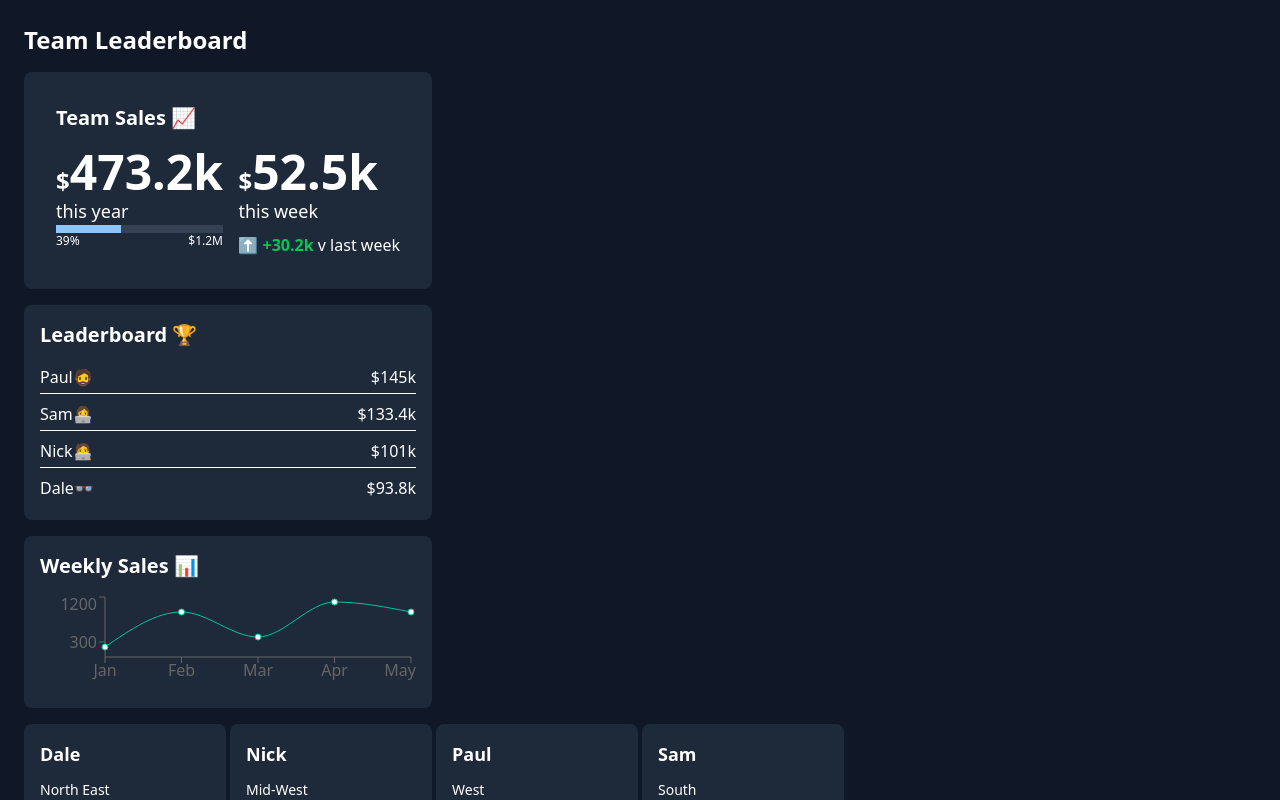
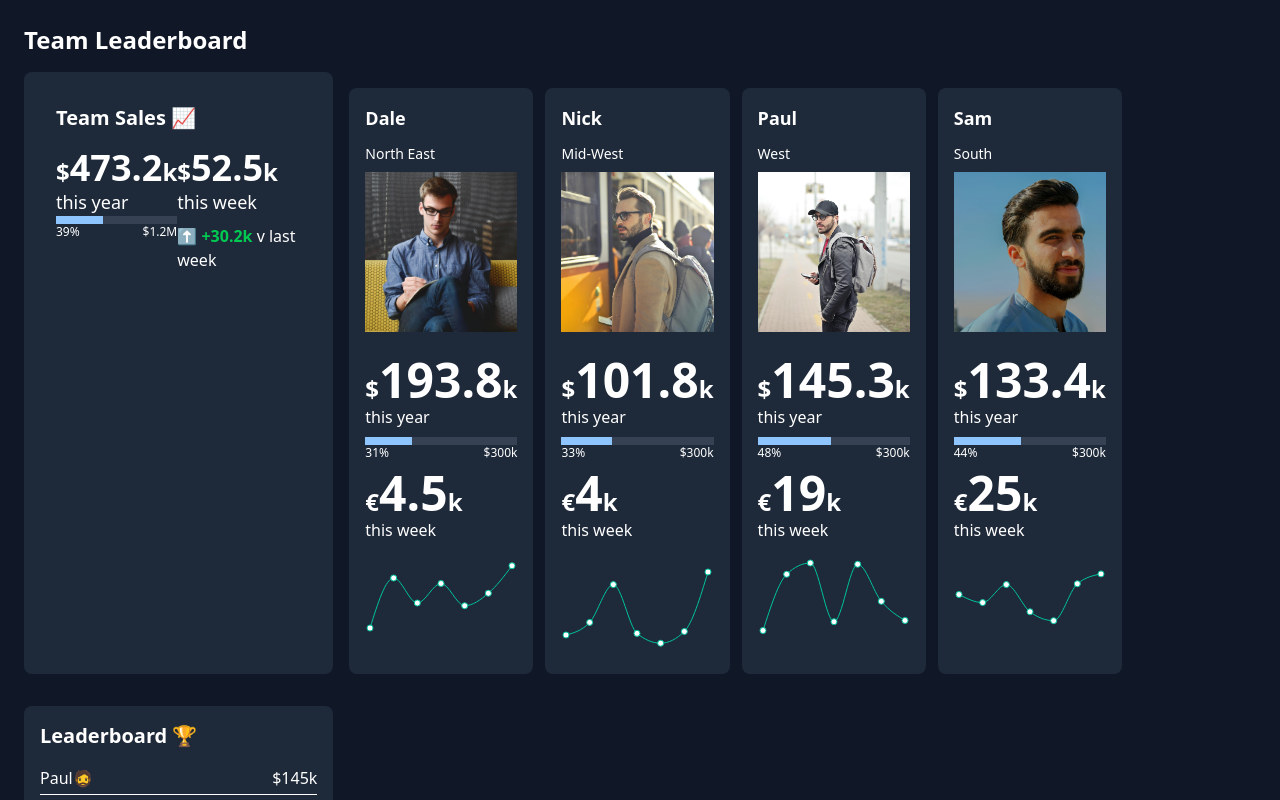
Before and after one commit to parv68/dashboard-react, a React (Vite) app: page / in a window 1280 px wide. Shown: the top 800 px of the page. Built offline with nearby package versions, Linux system fonts and the light colour scheme.

Commit message:
jsx and images

```diff
--- a/src/App.jsx
+++ b/src/App.jsx
@@ -7,7 +7,7 @@ const App = () => {
   return (
     <div className="min-h-screen bg-gray-900 text-white p-6 ">
       <h1 className="text-2xl font-bold mb-4">Team Leaderboard</h1>
-
+      <div className="grid w-[clamp(100px,100%,960px)] grid-cols-9 auto-rows-[minmax(100px,auto)] gap-4">
       {/* team sales */}
       <SalesCard />
 
@@ -20,6 +20,7 @@ const App = () => {
 
       {/* team */}
       <TeamSales/>
+      </div>
 
     </div>
   );
--- a/src/dashboard-demo/Leaderboard.jsx
+++ b/src/dashboard-demo/Leaderboard.jsx
@@ -1,6 +1,6 @@
 const Leaderboard = () => {
   return (
-    <div className="grid grid-cols-1 md:grid-cols-3 gap-1">
+    <div className="grid col-start-1 col-end-4 row-start-2 row-end-3 gap-1">
       <div className="bg-gray-800 p-4 rounded-lg mt-4 ">
         <h2 className="text-xl font-bold">Leaderboard 🏆</h2>
         <ul className="flex flex-col mt-2  justify-between">
--- a/src/dashboard-demo/SalesCard.jsx
+++ b/src/dashboard-demo/SalesCard.jsx
@@ -1,11 +1,11 @@
 const SalesCard = () => {
   return (
-    <div className="grid grid-cols-1 md:grid-cols-3 gap-1">
-      <div className="bg-gray-800 p-8 rounded-lg flex flex-col justify-between">
+    <div className="grid col-span-3 row-span-1 gap-1">
+      <div className="bg-gray-800 p-8 rounded-lg ">
         <h2 className="text-xl font-bold mt-0">Team Sales 📈</h2>
         <div className="flex justify-between mt-4">
           <div>
-            <p className="font-bold text-2xl">$<span className="text-5xl font-bold">473.2k</span> </p>
+            <p className="font-bold text-2xl">$<span className="text-4xl font-bold">473.2</span>k</p>
             <p className="text-lg">this year</p>
             <div className="w-full bg-gray-700 h-2 ">
               <div
@@ -19,14 +19,13 @@ const SalesCard = () => {
             </div>
           </div>
           <div>
-            <p className="font-bold text-2xl">$<span className="text-5xl font-bold">52.5k</span> </p>
+            <p className="font-bold text-2xl">$<span className="text-4xl font-bold">52.5</span>k</p>
             <p className="text-lg">this week</p>
             <p className="mt-2"><span className="text-green-500 font-bold">⬆ +30.2k </span>v last week</p>
           </div>
         </div>
       </div>
     </div>
-  )
-
-}
+  );
+};
 export default SalesCard;
--- a/src/dashboard-demo/TeamSales.jsx
+++ b/src/dashboard-demo/TeamSales.jsx
@@ -1,8 +1,8 @@
 import { LineChart, Line, XAxis, YAxis, ResponsiveContainer } from 'recharts';
 const team = [
-  { name: "Dale", region: "North East", sales: 93.8, weekly: 4.5, image: "./src/images/image1.jpg", percent: 31, revenue: 300 },
-  { name: "Nick", region: "Mid-West", sales: 101, weekly: 4, image: "./src/images/image2.jpg", percent: 33, revenue: 300 },
-  { name: "Paul", region: "West", sales: 145, weekly: 19, image: "./src/images/image3.jpg", percent: 48, revenue: 300 },
+  { name: "Dale", region: "North East", sales: 193.8, weekly: 4.5, image: "./src/images/image1.jpg", percent: 31, revenue: 300 },
+  { name: "Nick", region: "Mid-West", sales: 101.8, weekly: 4, image: "./src/images/image2.jpg", percent: 33, revenue: 300 },
+  { name: "Paul", region: "West", sales: 145.3, weekly: 19, image: "./src/images/image3.jpg", percent: 48, revenue: 300 },
   { name: "Sam", region: "South", sales: 133.4, weekly: 25, image: "./src/images/image4.jpg", percent: 44, revenue: 300 },
 ];
 
@@ -47,9 +47,10 @@ const sam_sales = [
 
 const TeamSales = () => {
   return (
-    <div className="grid grid-cols-1 md:grid-cols-2 lg:grid-cols-6 gap-1 ">
+    <div className="flex gap-3 ">
+      {/* dale */}
       <div className="flex flex-col justify-center mt-4">
-        <div className="bg-gray-800 p-4 rounded-lg flex flex-col ">
+        <div className="bg-gray-800 p-4 rounded-lg grid col-start-5 col-end-8 row-start-1 row-end-5  ">
           <h3 className="text-lg font-bold mb-3">{team[0].name}</h3>
           <p className="text-sm  text-white-400 mb-2">{team[0].region}</p>
           <img
@@ -79,6 +80,7 @@ const TeamSales = () => {
             </LineChart>
           </ResponsiveContainer>
         </div>
+
       </div>
       <div className="flex flex-col justify-center mt-4">
         <div className="bg-gray-800 p-4 rounded-lg flex flex-col ">
--- a/src/dashboard-demo/WeeklySales.jsx
+++ b/src/dashboard-demo/WeeklySales.jsx
@@ -9,7 +9,7 @@ const weekly_sales = [
 const WeeklySales = () => {
 
   return (
-    <div className="grid grid-cols-1 md:grid-cols-3 gap-1">
+    <div className="grid col-start-1 col-end-4 row-start-3 row-end-4 gap-1">
       <div className="bg-gray-800 p-4 rounded-lg mt-4 ">
         <h2 className="text-xl font-bold mb-3">Weekly Sales 📊</h2>
         <ResponsiveContainer width="100%" height={100}>
```
